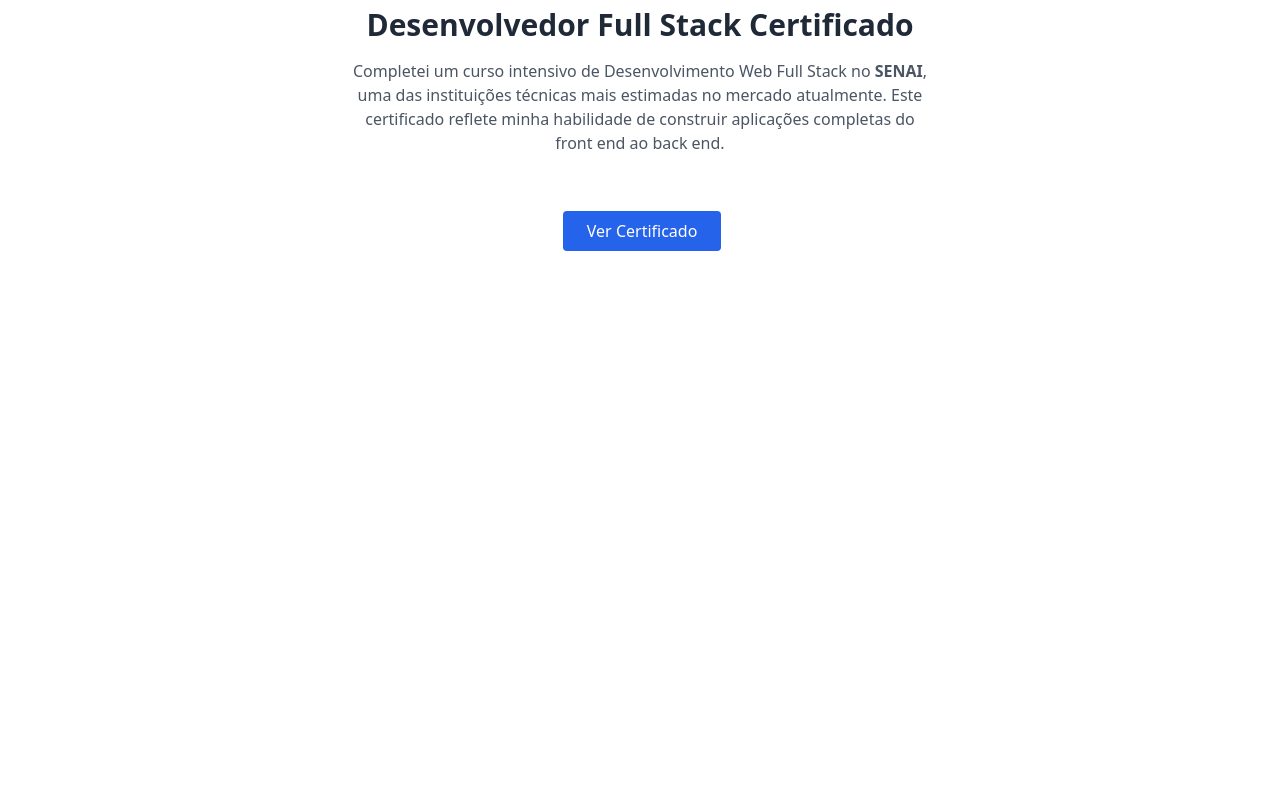
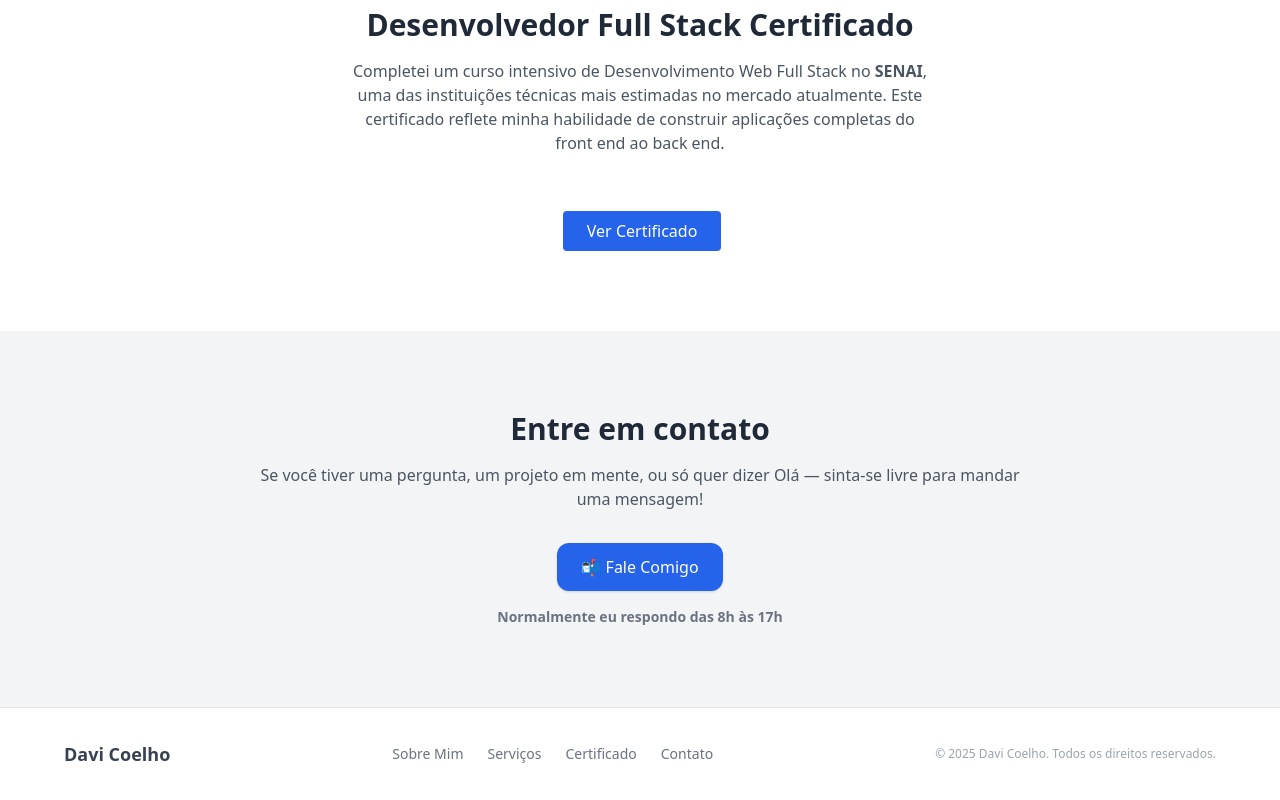
Before and after one commit to ddcoelho-pro/MyWebsite, a plain HTML site: page index.html in a window 1280 px wide. Shown: the part 1997-2797 px from the top of the page. Before the commit the page ends 2328 px from the top, so only its background shows below. Drawn offline with nearby package versions, Linux system fonts and the light colour scheme.

Commit message:
Added contact and footer sections

```diff
--- a/index.html
+++ b/index.html
@@ -162,9 +162,35 @@
 					</a>
 				</div>
 			</section>
+			<section class="bg-gray-100 py-20 px-4 sm:px-8" id="contact">
+				<div class="max-w-3xl mx-auto text-center">
+					<h2 class="text-3xl font-bold text-gray-800 mb-4">Entre em contato</h2>
+					<p class="text-gray-600 mb-8">
+						Se você tiver uma pergunta, um projeto em mente, ou só quer dizer Olá — sinta-se livre para mandar uma mensagem!
+					</p>
+					<a href="mailto:ddcoelho.pro@gmail.com"
+					   class="inline-block bg-blue-600 text-white px-6 py-3 rounded-xl shadow hover:bg-blue-700 transition">
+						📬 Fale Comigo
+					</a>
+					<p class="mt-4 text-sm text-gray-500"><strong>Normalmente eu respondo das 8h às 17h</strong></p>
+				</div>
+			</section>
 		</main>
-		<footer>
-
+		<footer class="bg-white border-t border-gray-200 py-8 px-4 sm:px-8">
+			<div class="max-w-6xl mx-auto flex flex-col md:flex-row items-center justify-between gap-4 text-center md:text-left">
+				<div class="text-gray-700 font-semibold text-lg">
+					Davi Coelho
+				</div>
+				<div class="flex gap-6 text-gray-500 text-sm">
+					<a href="#about" class="hover:text-gray-800 transition">Sobre Mim</a>
+					<a href="#services" class="hover:text-gray-800 transition">Serviços</a>
+					<a href="#certificate" class="hover:text-gray-800 transition">Certificado</a>
+					<a href="#contact" class="hover:text-gray-800 transition">Contato</a>
+				</div>
+				<div class="text-gray-400 text-xs">
+					&copy; 2025 Davi Coelho. Todos os direitos reservados.
+				</div>
+			</div>
 		</footer>
 
 		<script>
```
